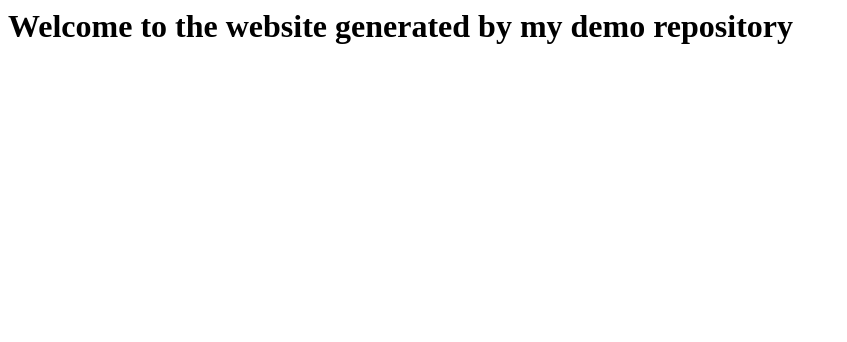
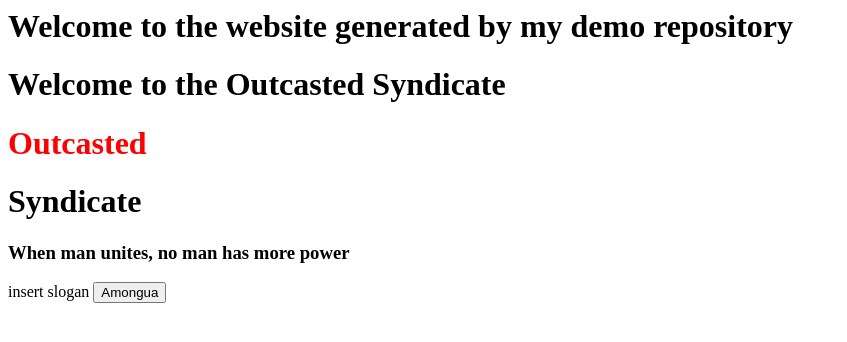
Before and after one commit to Outcasted-Syndicate/demo-repository, a website: page index.html in a window 1280 px wide. Shown: the whole page, without its empty margins (0-847 px from the left). Drawn offline with Linux system fonts and the light colour scheme.

Commit message:
good start,

```diff
--- a/index.html
+++ b/index.html
@@ -1 +1,12 @@
 <h1>Welcome to the website generated by my demo repository</h1>
+
+
+<h1>Welcome to the Outcasted Syndicate</h1>
+<head></head>
+<h1 style="color:red;">Outcasted</h1>
+<h1>Syndicate</h1>
+<h3>When man unites, no man has more power</h3>
+
+insert slogan
+
+<button>Amongua</button>
```
Also changed, not shown: Thing.css (added).
